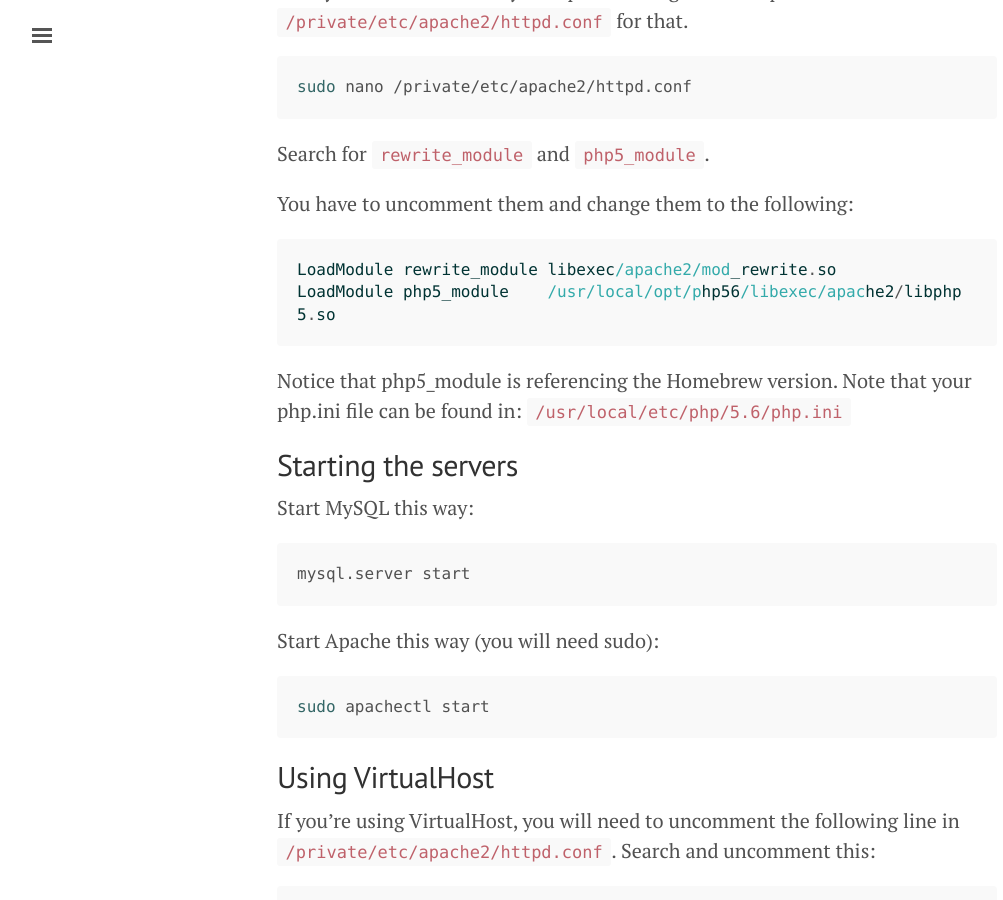
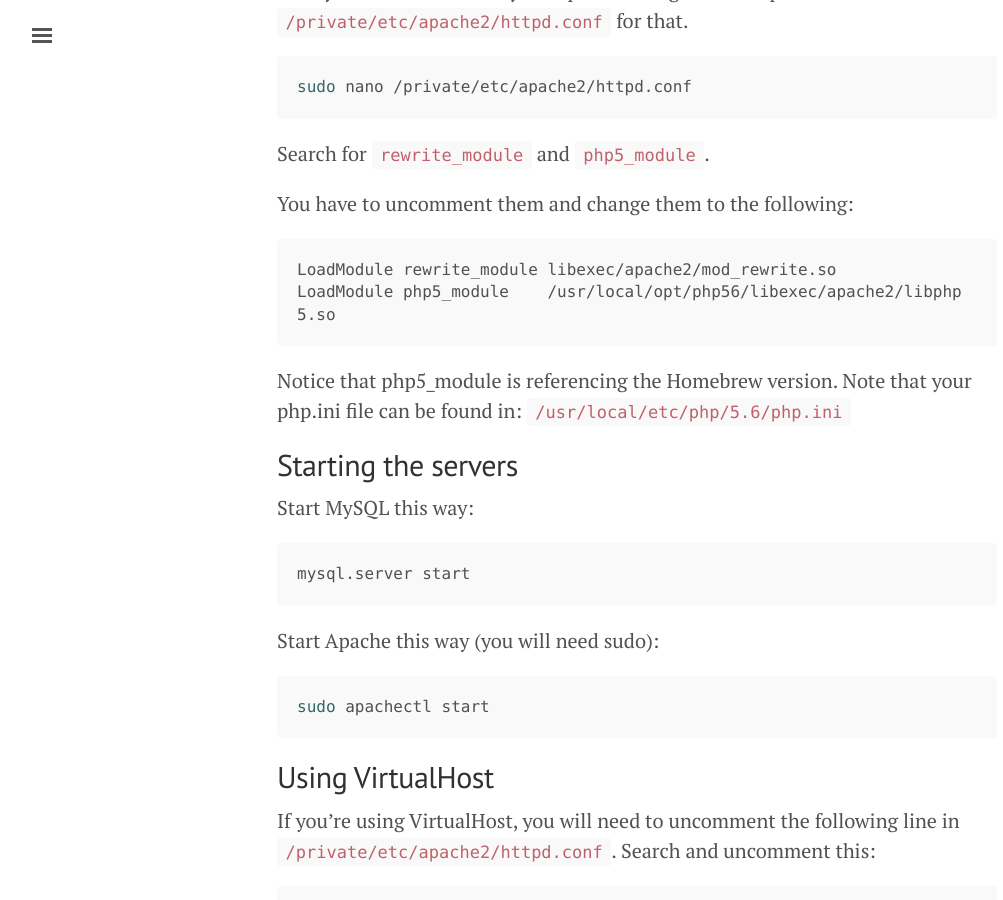
Before and after one commit to javascript-sg/javascript-sg.github.io, a Jekyll site: the page built from _posts/2016-08-11-how-to-run-php-5-6-with-apache-in-el-capitan.markdown, in a window 1280 px wide and 900 px high, scrolled down 688 px. Shown: the whole window, without its empty margins (3-1006 px from the left). Built offline with Jekyll 4.4.1, drawn with Linux system fonts in a browser that asks for light colours.

Commit message:
Post update: How to run PHP 5.6 with Apache in El Capitan

````diff
--- a/_posts/2016-08-11-how-to-run-php-5-6-with-apache-in-el-capitan.markdown
+++ b/_posts/2016-08-11-how-to-run-php-5-6-with-apache-in-el-capitan.markdown
@@ -27,7 +27,7 @@ Search for `rewrite_module` and `php5_module`.
 
 You have to uncomment them and change them to the following:
 
-```perl
+```
 LoadModule rewrite_module libexec/apache2/mod_rewrite.so
 LoadModule php5_module    /usr/local/opt/php56/libexec/apache2/libphp5.so
 ```
````
